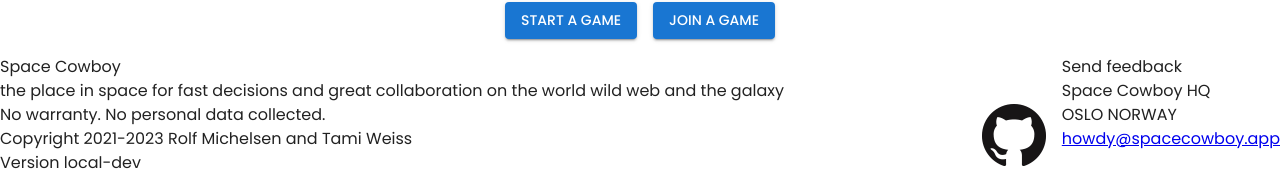
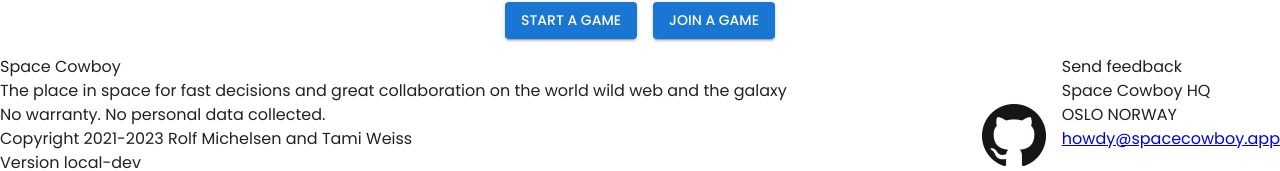
Before and after one commit to spacecowboy-app/Spacecowboy, a Next.js app: page / in a window 1280 px wide. Shown: the part 652-823 px from the top of the page. Built offline with nearby package versions, Linux system fonts and the light colour scheme.

Commit message:
Fix minor typo

```diff
--- a/components/appfooter.tsx
+++ b/components/appfooter.tsx
@@ -31,7 +31,7 @@ export default function ApplicationFooter(): JSX.Element
         <Stack direction="row" spacing={2} >
             <Box flexGrow={1} ml={2}>
                 <Typography>Space Cowboy</Typography>
-                <Typography>the place in space for fast decisions and great collaboration on the world wild web and the galaxy</Typography>
+                <Typography>The place in space for fast decisions and great collaboration on the world wild web and the galaxy</Typography>
                 <Typography>No warranty. No personal data collected.</Typography>
                 <Typography>Copyright 2021-2023 Rolf Michelsen and Tami Weiss</Typography>
                 <Typography>Version {Configuration.AppVersion}</Typography>
```
